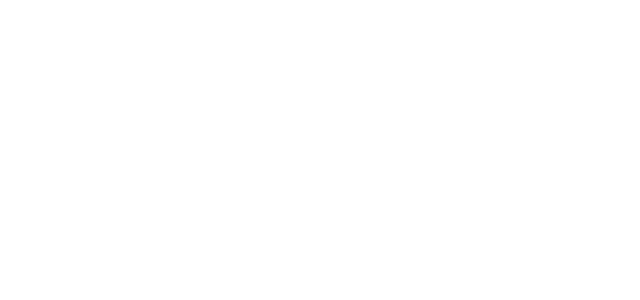
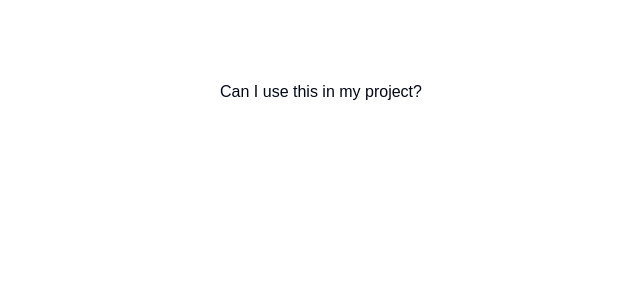
Before and after one commit to Narotam-Mishra/shadcn-ui_tutorials, a Next.js app in the folder shadcn-basics/: page / in a window 1280 px wide. Shown: the top 300 px of the page, without its empty margins (319-959 px from the left). Built offline with nearby package versions, Linux system fonts and the light colour scheme.

Commit message:
shadcn_added_Collapsible_component_1.13

```diff
--- a/shadcn-basics/app/page.tsx
+++ b/shadcn-basics/app/page.tsx
@@ -1,4 +1,6 @@
 "use client"
+
+import MyCollapsible from "./shadcn-components/MyCollapsible";
 
 // import MyCheckbox from "./shadcn-components/MyCheckbox";
 
@@ -49,6 +51,7 @@
       {/* <MyCarousel2 /> */}
       {/* <MyCarousel3 /> */}
       {/* <MyCheckbox /> */}
+      <MyCollapsible />
     </div>
   );
 }
--- /dev/null
+++ b/shadcn-basics/app/shadcn-components/MyCollapsible.tsx
@@ -0,0 +1,21 @@
+
+import React from 'react'
+import {
+    Collapsible,
+    CollapsibleContent,
+    CollapsibleTrigger,
+  } from "@/components/ui/collapsible"
+
+const MyCollapsible = () => {
+  return (
+    <Collapsible>
+      <CollapsibleTrigger>Can I use this in my project?</CollapsibleTrigger>
+      <CollapsibleContent>
+        Yes. Free to use for personal and commercial projects. No attribution
+        required.
+      </CollapsibleContent>
+    </Collapsible>
+  );
+};
+
+export default MyCollapsible
--- /dev/null
+++ b/shadcn-basics/components/ui/collapsible.tsx
@@ -0,0 +1,11 @@
+"use client"
+
+import * as CollapsiblePrimitive from "@radix-ui/react-collapsible"
+
+const Collapsible = CollapsiblePrimitive.Root
+
+const CollapsibleTrigger = CollapsiblePrimitive.CollapsibleTrigger
+
+const CollapsibleContent = CollapsiblePrimitive.CollapsibleContent
+
+export { Collapsible, CollapsibleTrigger, CollapsibleContent }
--- a/shadcn-basics/package.json
+++ b/shadcn-basics/package.json
@@ -14,6 +14,7 @@
     "@radix-ui/react-aspect-ratio": "^1.1.1",
     "@radix-ui/react-avatar": "^1.1.2",
     "@radix-ui/react-checkbox": "^1.1.4",
+    "@radix-ui/react-collapsible": "^1.1.3",
     "@radix-ui/react-slot": "^1.1.2",
     "class-variance-authority": "^0.7.1",
     "clsx": "^2.1.1",
```
Also changed, not shown: 2 other files (tests, documents, lock files or other folders).
